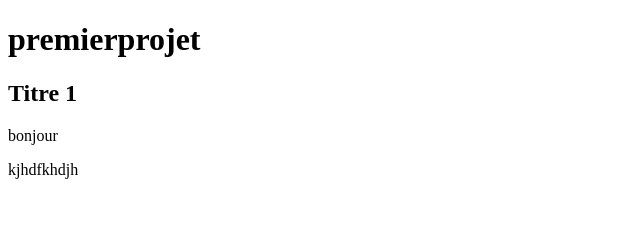
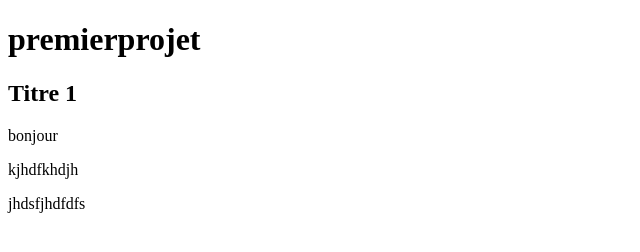
Before and after one commit to nikaavdoyan/premierprojet-1, a plain HTML site: page index.html in a window 1280 px wide. Shown: the whole page, without its empty margins (0-640 px from the left). Drawn offline with Linux system fonts and the light colour scheme.

Commit message:
ajout de p 2

```diff
--- a/index.html
+++ b/index.html
@@ -14,6 +14,7 @@
         <h2>Titre 1</h2>
         <p>bonjour </p>
         <p>kjhdfkhdjh</p>
+        <p>jhdsfjhdfdfs</p>
     </section>
 
 </body>
```
